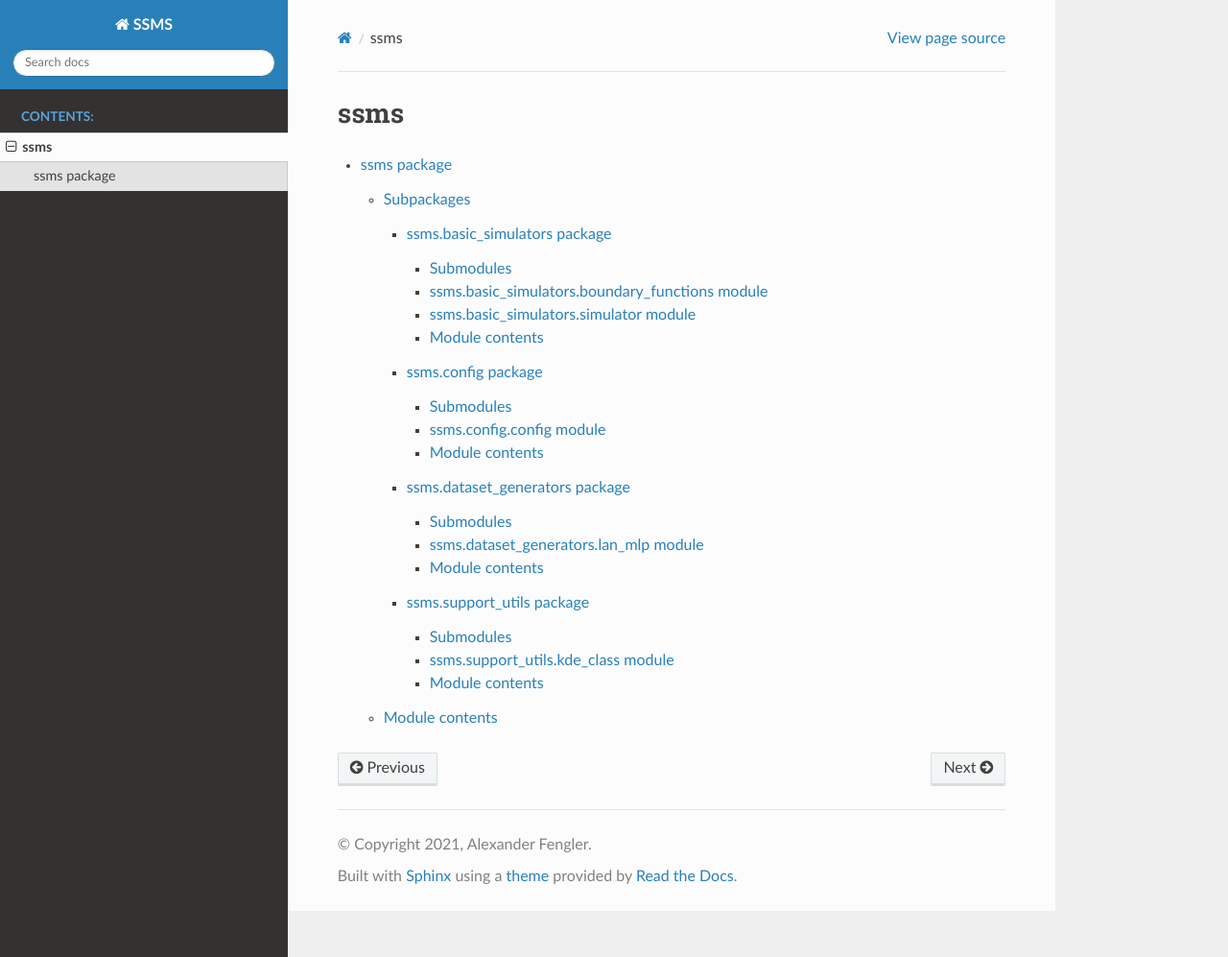
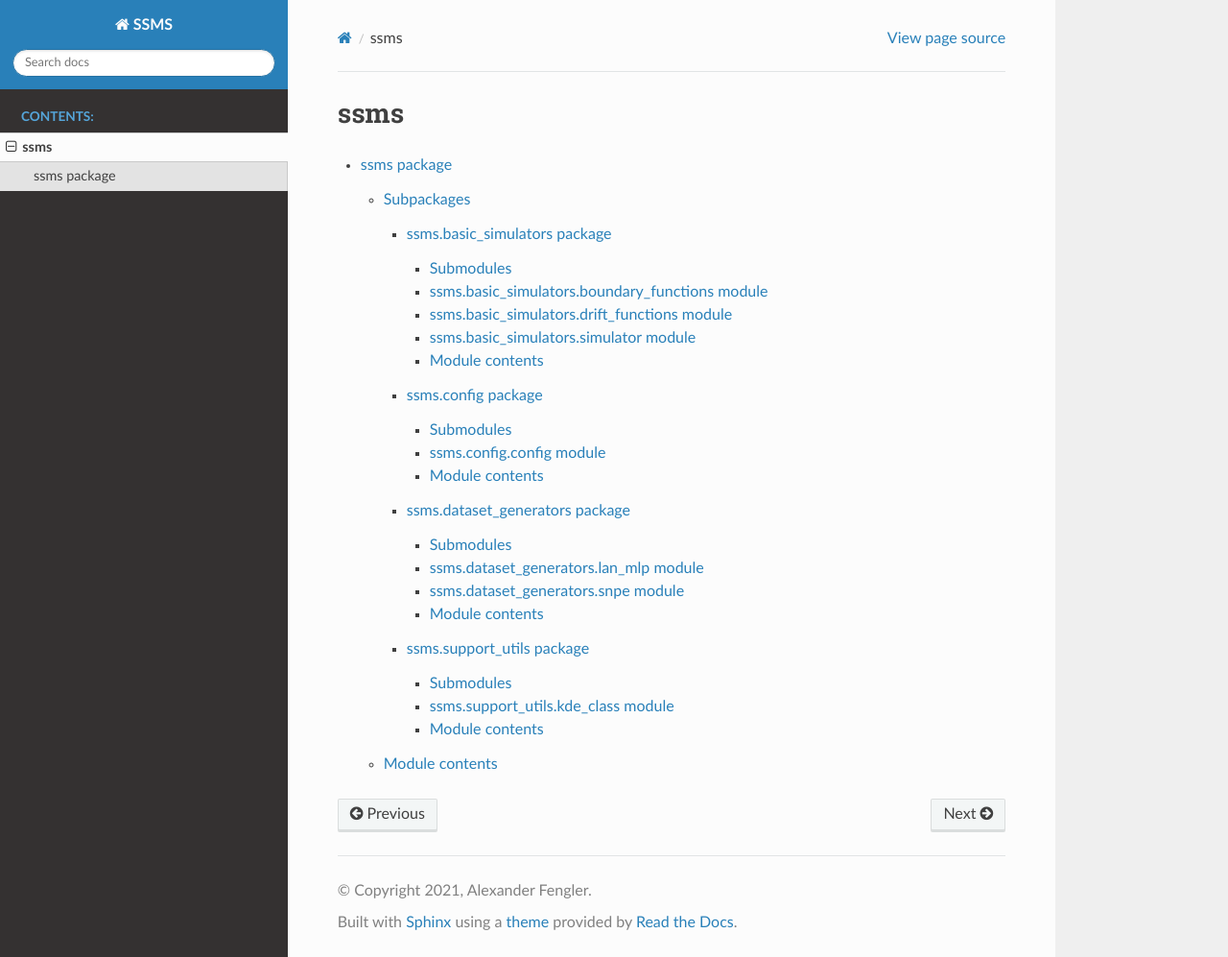
Before and after one commit to AlexanderFengler/ssm-simulators, a Sphinx documentation site: the page built from docs/source/modules.rst, in a window 1280 px wide and 997 px high. Shown: the whole window at 96% size. Built offline with Sphinx 7.4.7 and the Read the Docs theme 2.0.0, drawn with Linux system fonts in a browser that asks for light colours.

```diff
--- a/docs/source/ssms.basic_simulators.rst
+++ b/docs/source/ssms.basic_simulators.rst
@@ -8,6 +8,14 @@
 -------------------------------------------------
 
 .. automodule:: ssms.basic_simulators.boundary_functions
+   :members:
+   :undoc-members:
+   :show-inheritance:
+
+ssms.basic\_simulators.drift\_functions module
+----------------------------------------------
+
+.. automodule:: ssms.basic_simulators.drift_functions
    :members:
    :undoc-members:
    :show-inheritance:
--- a/docs/source/ssms.dataset_generators.rst
+++ b/docs/source/ssms.dataset_generators.rst
@@ -12,6 +12,14 @@
    :undoc-members:
    :show-inheritance:
 
+ssms.dataset\_generators.snpe module
+------------------------------------
+
+.. automodule:: ssms.dataset_generators.snpe
+   :members:
+   :undoc-members:
+   :show-inheritance:
+
 Module contents
 ---------------
 
```
